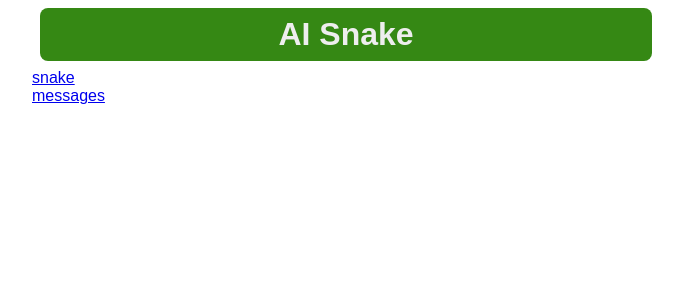
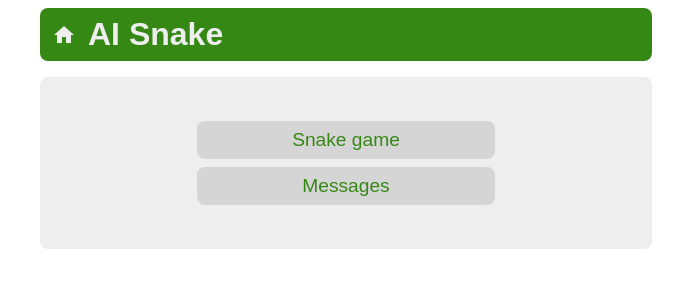
Before and after one commit to KamilRosinski/snake, an Angular app in the folder snake-client/: page / in a window 1280 px wide. Shown: the top 300 px of the page, without its empty margins (294-977 px from the left). Built offline with nearby package versions, Linux system fonts and the light colour scheme; what @ngrx/entity, @ngrx/store would draw is missing.

Commit message:
Main menu added

```diff
--- a/snake-client/src/app/app-routing.module.ts
+++ b/snake-client/src/app/app-routing.module.ts
@@ -2,8 +2,10 @@ import {NgModule} from '@angular/core';
 import {RouterModule, Routes} from '@angular/router';
 import {SnakeComponent} from './snake/snake.component';
 import {MessagesComponent} from './messages/messages.component';
+import {MainMenuComponent} from './main-menu/main-menu.component';
 
 const routes: Routes = [
+  {path: '', component: MainMenuComponent},
   {path: 'snake', component: SnakeComponent},
   {path: 'messages', component: MessagesComponent}
 ];
--- a/snake-client/src/app/app.component.html
+++ b/snake-client/src/app/app.component.html
@@ -1,8 +1,7 @@
 <header>
+    <a id="home-link" routerLink=""><i class="material-icons">home</i></a>
     <h1>{{title}}</h1>
 </header>
 <main>
-    <a routerLink="/snake">snake</a>
-    <a routerLink="/messages">messages</a>
     <router-outlet></router-outlet>
 </main>
--- a/snake-client/src/app/app.component.scss
+++ b/snake-client/src/app/app.component.scss
@@ -0,0 +1,30 @@
+@import "../variables";
+
+header {
+  display: flex;
+  align-items: center;
+  color: $main-grey;
+  background-color: $main-green;
+}
+
+#home-link {
+  width: 2rem;
+  height: 2rem;
+  border-radius: 0.3rem;
+  margin-right: 0.5rem;
+  display: flex;
+  justify-content: center;
+  align-items: center;
+  text-decoration: none;
+  transition: 0.25s;
+
+  &:hover {
+    background-color: $dark-green;
+    transition: 0.25s;
+  }
+
+  .material-icons {
+    color: $main-grey;
+    font-size: 1.5rem;
+  }
+}
--- a/snake-client/src/app/app.module.ts
+++ b/snake-client/src/app/app.module.ts
@@ -16,6 +16,7 @@ import {StoreDevtoolsModule} from '@ngrx/store-devtools';
 import {environment} from '../environments/environment';
 import {ProgressBarComponent} from './progress-bar/progress-bar.component';
 import {AppRoutingModule} from './app-routing.module';
+import { MainMenuComponent } from './main-menu/main-menu.component';
 
 export class HammerConfig extends HammerGestureConfig {
     overrides = {
@@ -32,7 +33,8 @@ export class HammerConfig extends HammerGestureConfig {
         DimensionsFormatterPipe,
         SnakeControlComponent,
         ReverseOrderPipe,
-        ProgressBarComponent
+        ProgressBarComponent,
+        MainMenuComponent
     ],
     imports: [
         BrowserModule,
--- /dev/null
+++ b/snake-client/src/app/main-menu/main-menu.component.html
@@ -0,0 +1,10 @@
+<section>
+    <ul id="menu-list">
+        <li class="menu-item">
+            <a class="menu-link" routerLink="snake">Snake game</a>
+        </li>
+        <li class="menu-item">
+            <a class="menu-link" routerLink="messages">Messages</a>
+        </li>
+    </ul>
+</section>
--- /dev/null
+++ b/snake-client/src/app/main-menu/main-menu.component.scss
@@ -0,0 +1,30 @@
+@import "../../variables";
+
+#menu-list {
+  list-style-type: none;
+  margin: 2rem 0;
+}
+
+.menu-item {
+  display: flex;
+  justify-content: center;
+}
+
+.menu-link {
+  width: 50%;
+  text-align: center;
+  text-decoration: none;
+  color: $main-green;
+  background-color: $dark-grey;
+  padding: 0.5rem 0;
+  margin: 0.25rem 0;
+  font-size: 1.2rem;
+  border-radius: 0.5rem;
+  transition: 0.25s;
+
+  &:hover {
+    color: $dark-grey;
+    background-color: $main-green;
+    transition: 0.25s;
+  }
+}
--- a/snake-client/src/styles.scss
+++ b/snake-client/src/styles.scss
@@ -43,12 +43,6 @@ header, section {
   padding: 0.5rem 0.5rem;
   border-radius: 0.5rem;
   margin: 0.5rem 0.5rem;
-}
-
-header {
-  text-align: center;
-  color: $main-grey;
-  background-color: $main-green;
 }
 
 section {
```
Also changed, not shown: snake-client/src/app/main-menu/main-menu.component.ts (added, +10 -0 lines).
